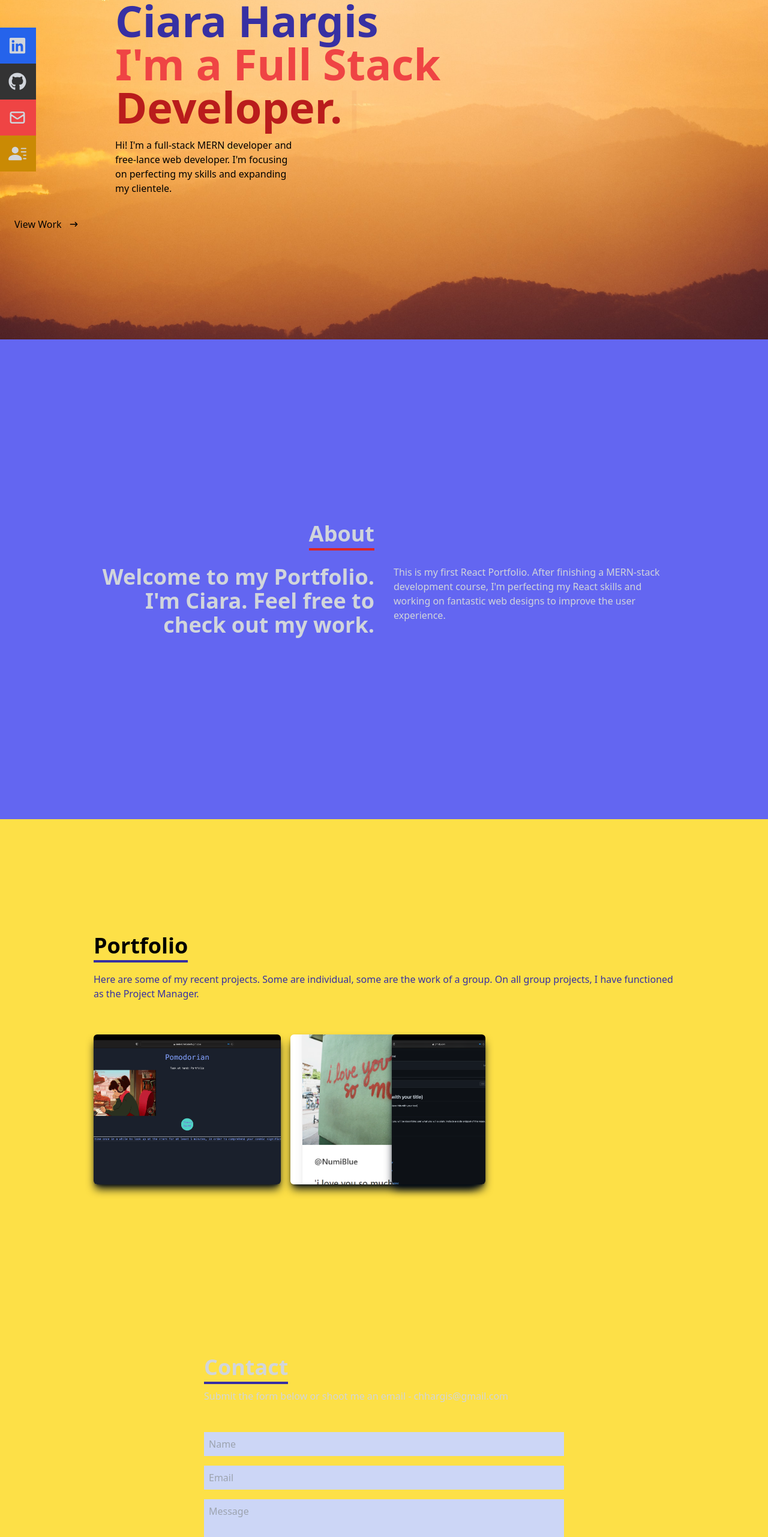
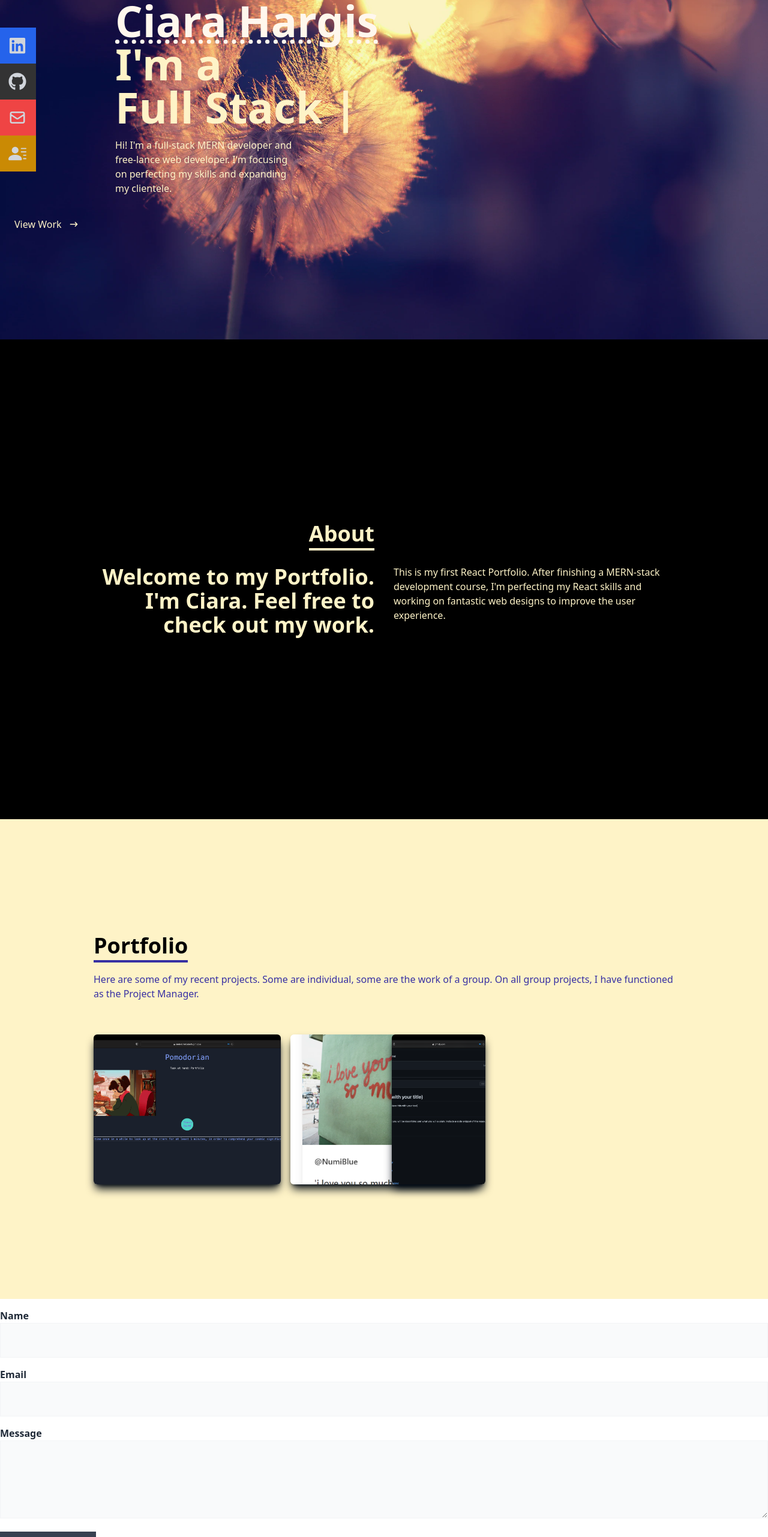
Before and after one commit to NumiBlue/reactportfolio, a React (Create React App) app: page / in a window 1280 px wide. Shown: the part 234-2797 px from the top of the page at 60% size. Built offline with nearby package versions, Linux system fonts and the light colour scheme; a web font is replaced by a local one.

Commit message:
begins to fix contact form

```diff
--- a/package.json
+++ b/package.json
@@ -47,7 +47,7 @@
     "postcss": "^8.4.14",
     "tailwindcss": "^3.1.4"
   },
-  "description": "This is a React site created to display my work. # Table of Contents",
+  "description": "This is a React site created to display my work.",
   "main": "postcss.config.js",
   "repository": {
     "type": "git",
--- a/src/components/About.jsx
+++ b/src/components/About.jsx
@@ -2,11 +2,11 @@ import React from 'react'
 
 const About = () => {
   return (
-    <div name='about' className='w-full h-screen bg-indigo-500 text-gray-300'>
+    <div name='about' className='w-full h-screen bg-black text-amber-100'>
       <div className='flex flex-col justify-center items-center w-full h-full'>
         <div className='max-w-[1000px] w-full grid grid-cols-2 gap-8'>
           <div className='sm:text-right pb-8 pl-4'>
-            <p className='text-4xl font-bold inline border-b-4 border-red-600'>
+            <p className='text-4xl font-bold inline border-b-4 border-amber-100'>
               About
             </p>
     </div>
--- a/src/components/Contact.jsx
+++ b/src/components/Contact.jsx
@@ -1,20 +1,92 @@
 import React from 'react'
 
-const Contact = () => {
-  return (
-    <div name='contact' className='w-full h-screen bg-yellow-300 flex justify-center items-center p-4'>
-        <form method='POST' action="https://getform.io/f/a699a1b2-f225-434e-b317-1fbbde8e006c" className='flex flex-col max-w-[600px] w-full'>
-            <div className='pb-8'>
-                <p className='text-4xl font-bold inline border-b-4 border-indigo-800 text-gray-300'>Contact</p>
-                <p className='text-gray-300 py-4'> Submit the form below or shoot me an email - chhargis@gmail.com</p>
-            </div>
-            <input className='bg-[#ccd6f6] p-2' type="text" placeholder='Name' name='name' />
-            <input className='my-4 p-2 bg-[#ccd6f6]' type="email" placeholder='Email' name='email' />
-            <textarea className='bg-[#ccd6f6] p-2' name="message" rows="10" placeholder='Message'></textarea>
-            <button className='text-white border-2 hover:bg-indigo-800 hover:border-indigo-800 px-4 py-3 my-8 mx-auto flex items-center'>Shoot Me a Message!</button>
-        </form>
-        </div>
-  )
+
+
+import { useState } from "react";
+
+export default function ContactForm() {
+	const [loading, setLoading] = useState(false);
+
+	async function handleSubmit(event: any) {
+		event.preventDefault();
+		setLoading(true);
+
+		const data = {
+			name: String(event.target.name.value),
+			email: String(event.target.email.value),
+			message: String(event.target.message.value),
+		};
+
+		const response = await fetch("/api/contact", {
+			method: "POST",
+			headers: {
+				"Content-Type": "application/json",
+			},
+			body: JSON.stringify(data),
+		});
+
+		if (response.ok) {
+			console.log("Message sent successfully");
+			setLoading(false);
+			// reset the form
+			event.target.name.value = "";
+			event.target.email.value = "";
+			event.target.message.value = "";
+		}
+		if (!response.ok) {
+			console.log("Error sending message");
+			setLoading(false);
+		}
+	}
+	return (
+		<form onSubmit={handleSubmit}>
+			<div className="w-full flex flex-col my-4">
+				<label className="font-bold text-gray-800" htmlFor="name">
+					Name
+				</label>
+				<input
+					type="text"
+					minLength={3}
+					maxLength={150}
+					required
+					className=" p-4 bg-gray-50 border border-gray-100 "
+					autoComplete="off"
+					id="name"
+				/>
+			</div>
+			<div className="w-full flex flex-col my-4">
+				<label className="font-bold text-gray-800" htmlFor="email">
+					Email
+				</label>
+				<input
+					type="email"
+					minLength={5}
+					maxLength={150}
+					required
+					className=" p-4 bg-gray-50 border border-gray-100 "
+					autoComplete="off"
+					id="email"
+				/>
+			</div>
+			<div>
+				<label className="font-bold text-gray-800" htmlFor="message">
+					Message
+				</label>
+				<textarea
+					rows={4}
+					required
+					minLength={10}
+					maxLength={500}
+					name="message"
+					className="w-full p-4 bg-gray-50 border border-gray-100 "
+				/>
+			</div>
+			<button
+				type="submit"
+				disabled={loading}
+				className="px-4 py-2 w-40 bg-gray-700 disabled:bg-gray-400 disabled:text-gray-100 text-white font-medium mt-4">
+				Send Message
+			</button>
+		</form>
+	);
 }
-
-export default Contact
--- a/src/components/Home.jsx
+++ b/src/components/Home.jsx
@@ -1,5 +1,5 @@
 import React from 'react';
-import backgroundImage from '../assets/wes-hicks-G2W_8eagxNQ-unsplash-2.jpg';
+import backgroundImage from '/Users/ciarahargis/Desktop/Code/challenges/reactportfolio/src/assets/https:/photo-1561954791-05d64ce8460f.webp';
 import { HiArrowNarrowRight } from 'react-icons/hi';
 import Typed from 'react-typed';
 
@@ -11,19 +11,19 @@ const Home = () => {
     className='bg-cover flex flex-col justify-center text-left h-full'>
       <br></br>
       <br></br>
-      <p className='pl-40 ml-8 max-w-[1000px] px-8 text-black'>Hello, my name is</p>
-      <h1 className='pl-40 ml-8 max-w-[1000px] px-8 text-4xl sm:text-7xl font-bold text-indigo-800'>Ciara Hargis</h1>
-        <h2 className='pl-40 ml-8 max-w-[1000px] px-8 text-4xl sm:text-7xl font-bold text-red-500'> I'm a Full Stack</h2>
+      <p className='pl-40 ml-8 max-w-[1000px] px-8 text-amber-100'>Hello, my name is</p>
+      <h1 className='pl-40 ml-8 max-w-[1000px] px-8 text-4xl sm:text-7xl underline decoration-dotted font-bold text-orange-50'>Ciara Hargis</h1>
+        <h2 className='pl-40 ml-8 max-w-[1000px] px-8 text-4xl sm:text-7xl font-bold text-amber-100'> I'm a</h2>
         <Typed
-        className='pl-40 ml-8 max-w-[1000px] px-8 text-4xl sm:text-7xl font-bold text-red-700'
-        strings={['Developer.']}
+        className='pl-40 ml-8 max-w-[1000px] px-8 text-4xl sm:text-7xl font-bold text-amber-100'
+        strings={['Full Stack Developer.']}
         typeSpeed={120}
         backSpeed={140}
         loop
         />
-        <p className='pl-40 ml-8 px-8 text-black py-4 max-w-[500px]'> Hi! I'm a full-stack MERN developer and free-lance web developer. I'm focusing on perfecting my skills and expanding my clientele. </p>
+        <p className='pl-40 ml-8 px-8 text-amber-100 py-4 max-w-[500px]'> Hi! I'm a full-stack MERN developer and free-lance web developer. I'm focusing on perfecting my skills and expanding my clientele. </p>
         <div>
-          <button className='text-black group px-6 py-3 my-2 flex items-center hover:bg-red-600 hover:border-red-600'>
+          <button className='text-amber-100 group px-6 py-3 my-2 flex items-center hover:bg-indigo-100 hover:border-rindigo-400'>
             View Work
             <span className='group-hover:rotate-90 duration-300'>
               <HiArrowNarrowRight className='ml-3 ' />
--- a/src/components/Portfolio.jsx
+++ b/src/components/Portfolio.jsx
@@ -7,7 +7,7 @@ const Portfolio = () => {
   return (
     <div
       name="portfolio"
-      className="w-full md:h-screen text-black  bg-yellow-300"
+      className="w-full md:h-screen text-black  bg-amber-100"
     >
       <div className="max-w-[1000px] mx-auto p-4 flex flex-col justify-center w-full h-full">
         <div className="pb-8">
--- a/src/components/Resume.jsx
+++ b/src/components/Resume.jsx
@@ -2,7 +2,7 @@ import React from 'react'
 
 const Resume = () => {
   return (
-    <div name='resume' className='w-full md:h-screen text-black  bg-yellow-300'>
+    <div name='resume' className='w-full md:h-screen text-black  bg-amber-100'>
     <div className='max-w-[1000px] mx-auto p-4 flex flex-col justify-center w-full h-full'>
         <div className='pb-8'>
             <p className='text-4xl font-bold inline border-b-4 text-black border-indigo-800'>Resume</p>
```
Also changed, not shown: public/index.html (+0 -17 lines), src/assets/https:/photo-1561954791-05d64ce8460f.webp (added), src/assets/wes-hicks-G2W_8eagxNQ-unsplash-2.jpg (deleted).
